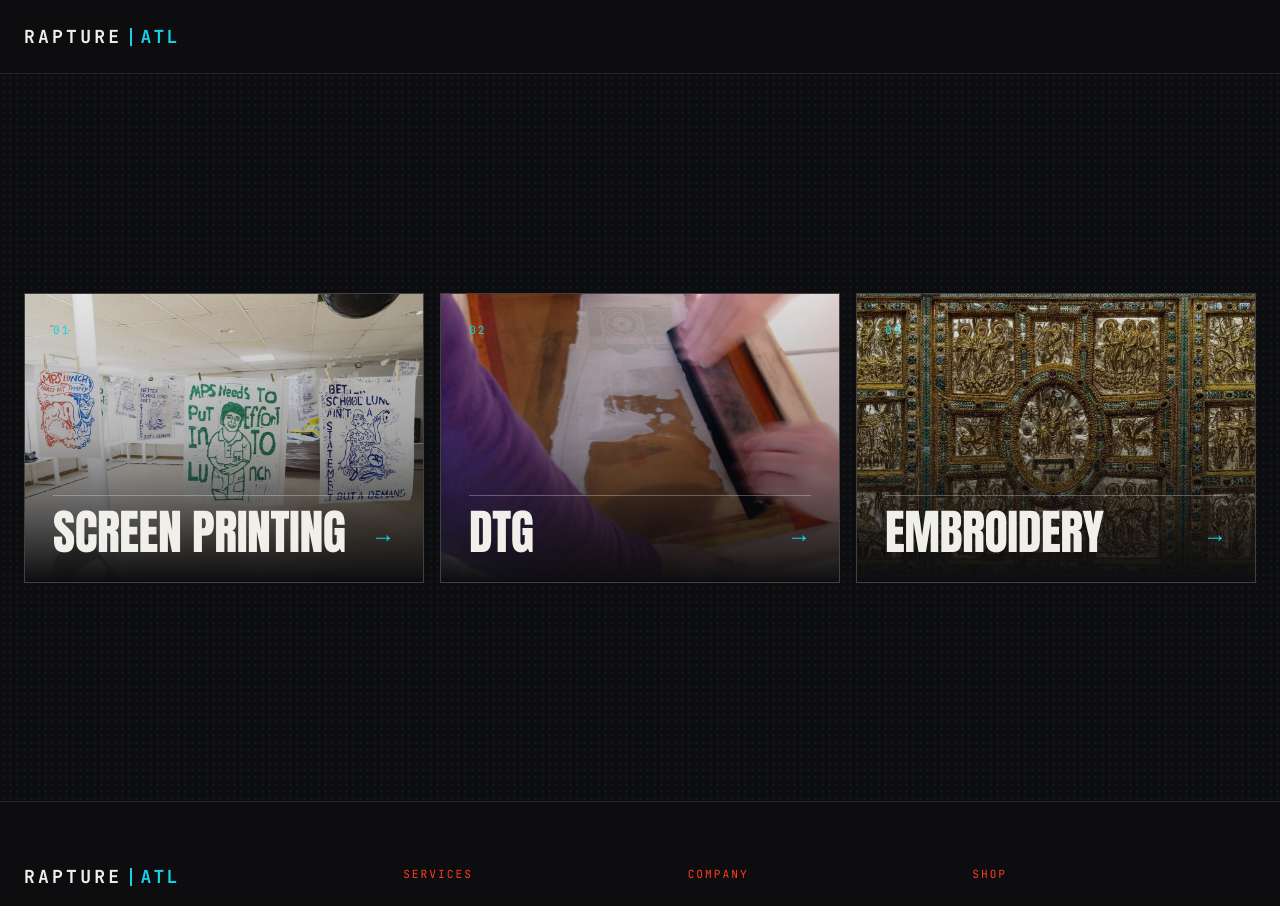
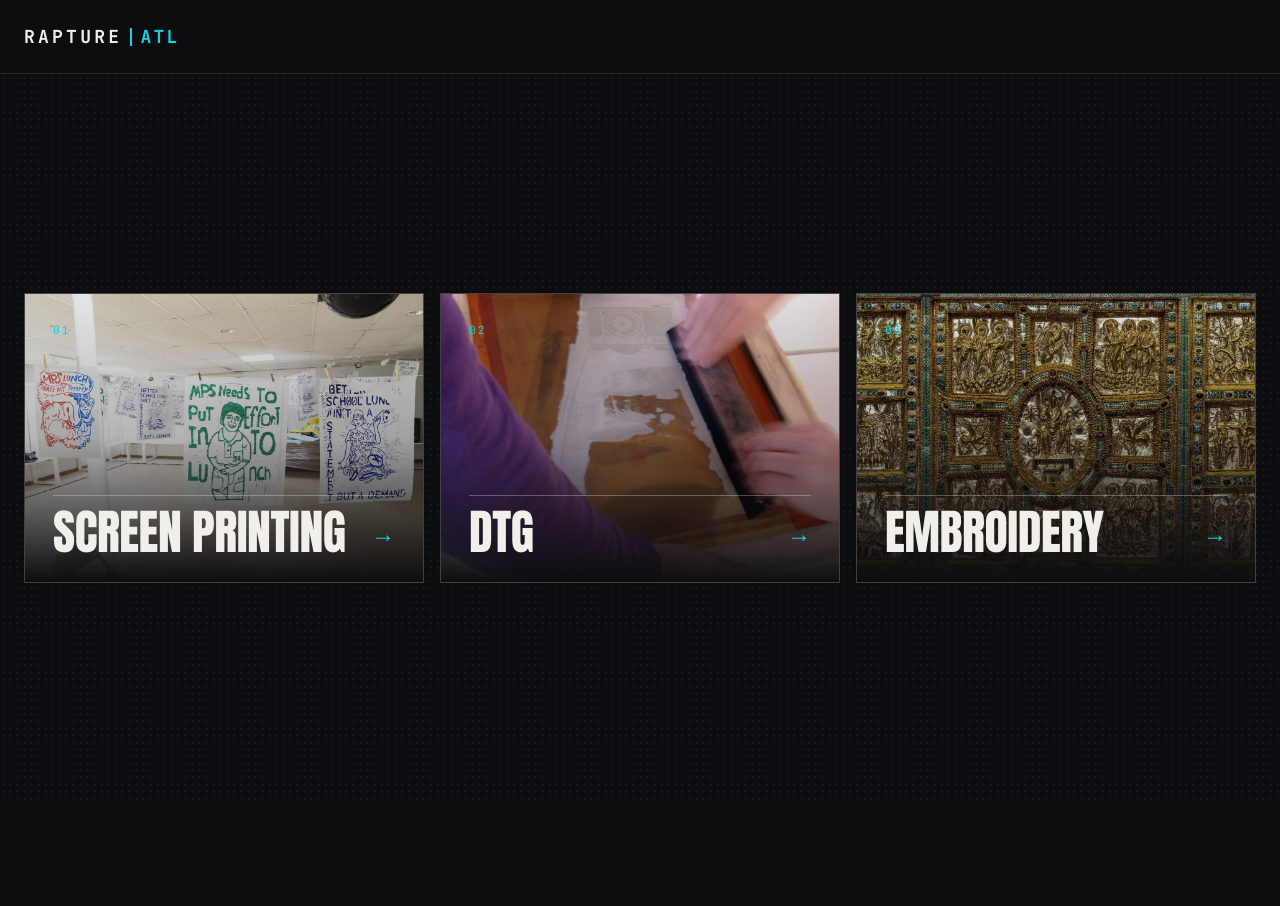
Before and after one commit to Domuto/rapture-atl, a Next.js app: page / in a window 1280 px wide. Shown: the top 906 px of the page. After the commit the page ends 801 px from the top, so only its background shows below. Built offline with nearby package versions, Linux system fonts and the light colour scheme; no server answers.

Commit message:
Remove global footer

```diff
--- a/src/app/layout.tsx
+++ b/src/app/layout.tsx
@@ -2,7 +2,6 @@ import type { Metadata, Viewport } from "next";
 import { fontVariables } from "@/lib/fonts";
 import { site } from "@/lib/site";
 import Header from "@/components/Header";
-import Footer from "@/components/Footer";
 import "./globals.css";
 
 export const metadata: Metadata = {
@@ -85,7 +84,6 @@ export default function RootLayout({
         </a>
         <Header />
         <main id="main">{children}</main>
-        <Footer />
         <script
           type="application/ld+json"
           dangerouslySetInnerHTML={{ __html: JSON.stringify(localBusinessSchema) }}
```
